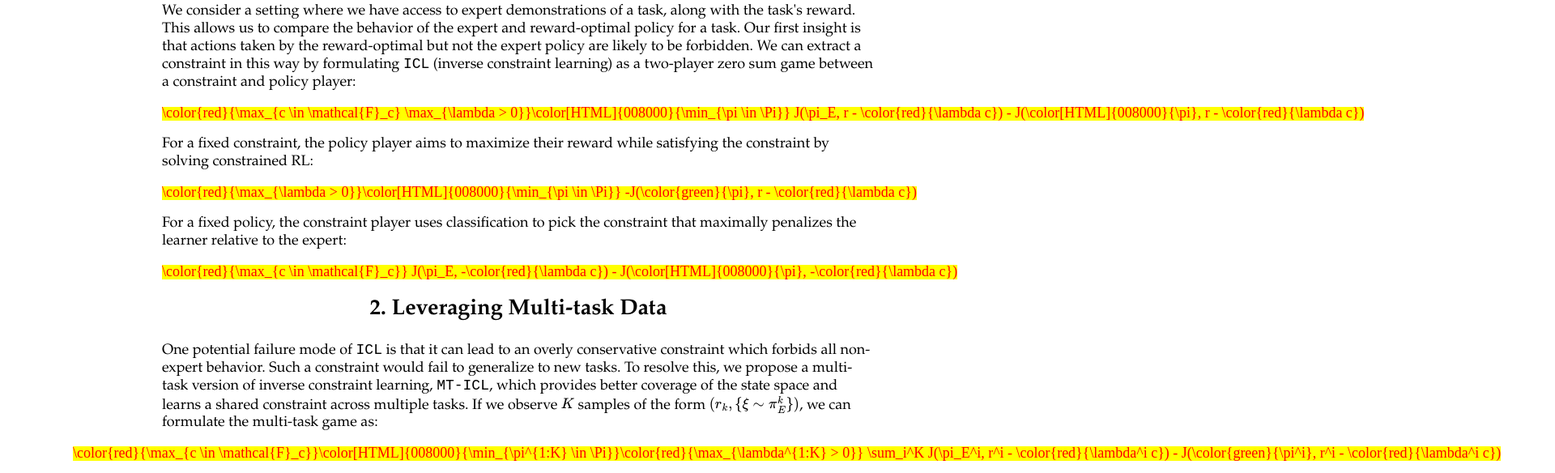
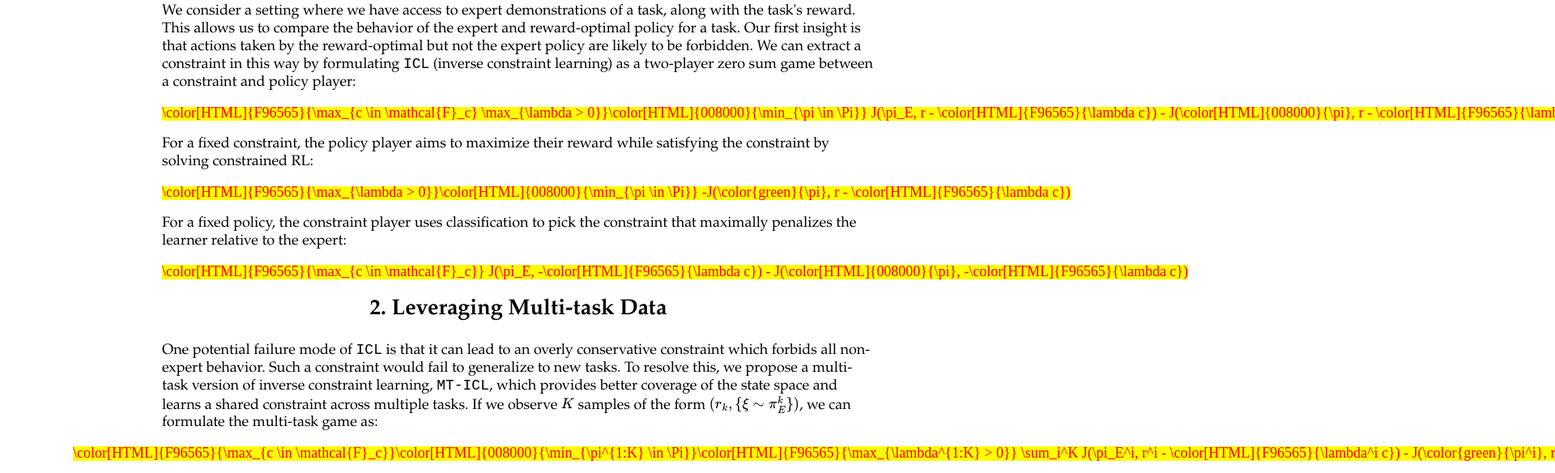
Before and after one commit to gkswamy98/icl, a plain HTML site: page index.html in a window 1280 px wide. Shown: the part 2038-2622 px from the top of the page at 81% size, 1920 px wide, since content can reach past the window. Drawn offline with nearby package versions, Linux system fonts and the light colour scheme; some packages are replaced by stand-ins of ours; a script that the page names is missing.

Commit message:
Update index.html

```diff
--- a/index.html
+++ b/index.html
@@ -106,22 +106,22 @@
         We consider a setting where we have access to expert demonstrations of a task, along with the task's reward.
         This allows us to compare the behavior of the expert and reward-optimal policy for a task. Our first insight is that actions taken by the reward-optimal but not the expert policy are likely to be forbidden.
         We can extract a constraint in this way by formulating <code>ICL</code> (inverse constraint learning) as a two-player zero sum game between a constraint and policy player:
-        $$\color{red}{\max_{c \in \mathcal{F}_c} \max_{\lambda > 0}}\color[HTML]{008000}{\min_{\pi \in \Pi}} J(\pi_E, r - \color{red}{\lambda c}) - J(\color[HTML]{008000}{\pi}, r - \color{red}{\lambda c})$$
+        $$\color[HTML]{F96565}{\max_{c \in \mathcal{F}_c} \max_{\lambda > 0}}\color[HTML]{008000}{\min_{\pi \in \Pi}} J(\pi_E, r - \color[HTML]{F96565}{\lambda c}) - J(\color[HTML]{008000}{\pi}, r - \color[HTML]{F96565}{\lambda c})$$
     </p>
 
     <p style="width: 80%;">
         For a fixed constraint, the policy player aims to maximize their reward while satisfying the constraint by solving constrained RL:
-        $$ \color{red}{\max_{\lambda > 0}}\color[HTML]{008000}{\min_{\pi \in \Pi}} -J(\color{green}{\pi}, r - \color{red}{\lambda c})$$
+        $$ \color[HTML]{F96565}{\max_{\lambda > 0}}\color[HTML]{008000}{\min_{\pi \in \Pi}} -J(\color{green}{\pi}, r - \color[HTML]{F96565}{\lambda c})$$
     </p>
     <p style="width: 80%;">
         For a fixed policy, the constraint player uses classification to pick the constraint that maximally penalizes the learner relative to the expert:
-        $$\color{red}{\max_{c \in \mathcal{F}_c}} J(\pi_E, -\color{red}{\lambda c}) - J(\color[HTML]{008000}{\pi}, -\color{red}{\lambda c})$$
+        $$\color[HTML]{F96565}{\max_{c \in \mathcal{F}_c}} J(\pi_E, -\color[HTML]{F96565}{\lambda c}) - J(\color[HTML]{008000}{\pi}, -\color[HTML]{F96565}{\lambda c})$$
     </p>
 
     <h2>2. Leveraging Multi-task Data </h2>
     <p style="width: 80%;"> One potential failure mode of <code>ICL</code> is that it can lead to an overly conservative constraint which forbids all non-expert behavior. Such a constraint would fail to generalize to new tasks. To resolve this, we propose a multi-task version of inverse constraint learning, <code>MT-ICL</code>, which provides better coverage of the state space and learns a shared constraint across multiple tasks.
     If we observe $K$ samples of the form $(r_k, \{\xi \sim \pi_E^k \})$, we can formulate the multi-task game as:  </p>
-    $$\color{red}{\max_{c \in \mathcal{F}_c}}\color[HTML]{008000}{\min_{\pi^{1:K} \in \Pi}}\color{red}{\max_{\lambda^{1:K} > 0}}  \sum_i^K J(\pi_E^i, r^i - \color{red}{\lambda^i c}) - J(\color{green}{\pi^i}, r^i - \color{red}{\lambda^i c})$$
+    $$\color[HTML]{F96565}{\max_{c \in \mathcal{F}_c}}\color[HTML]{008000}{\min_{\pi^{1:K} \in \Pi}}\color[HTML]{F96565}{\max_{\lambda^{1:K} > 0}}  \sum_i^K J(\pi_E^i, r^i - \color[HTML]{F96565}{\lambda^i c}) - J(\color{green}{\pi^i}, r^i - \color[HTML]{F96565}{\lambda^i c})$$
     <p style="width: 80%;"> We further provide a statistical condition of generalization of the shared constraint and empirically show that <code>MT-ICL</code> generalizes better to new tasks.</p>
 
 
```
